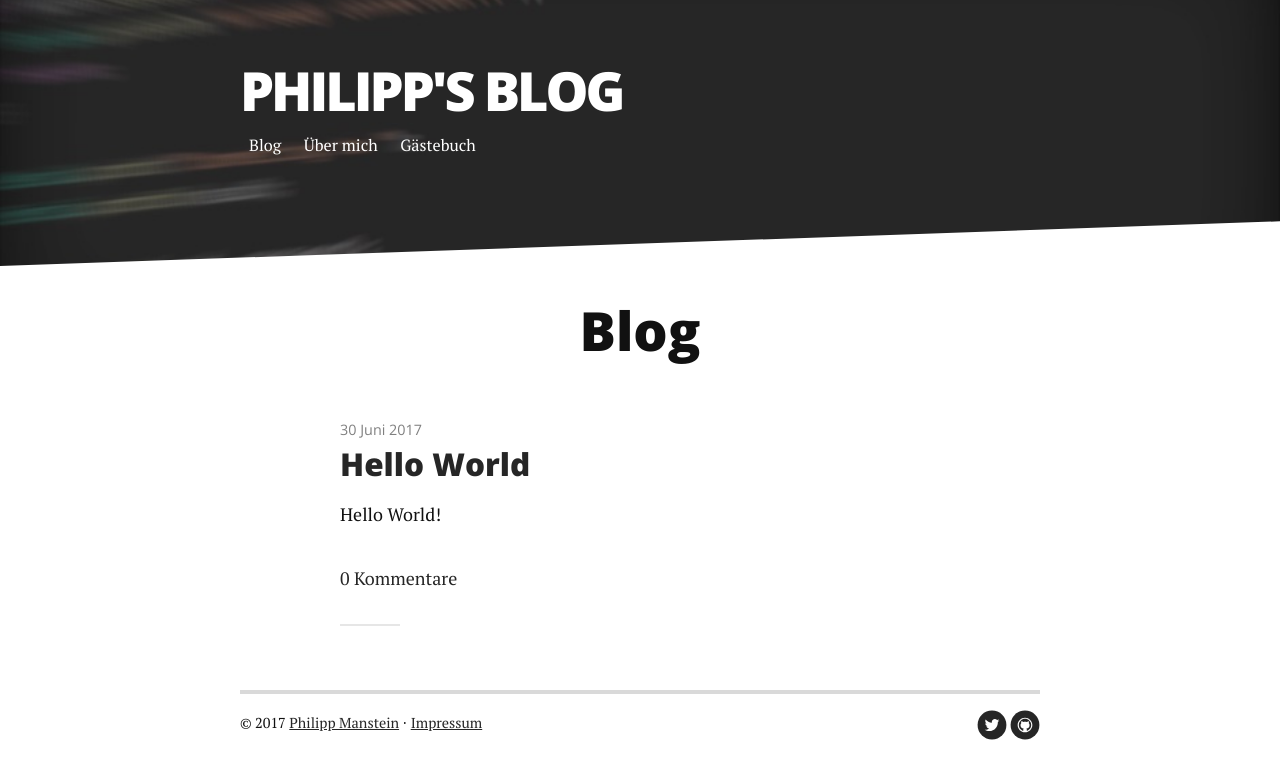
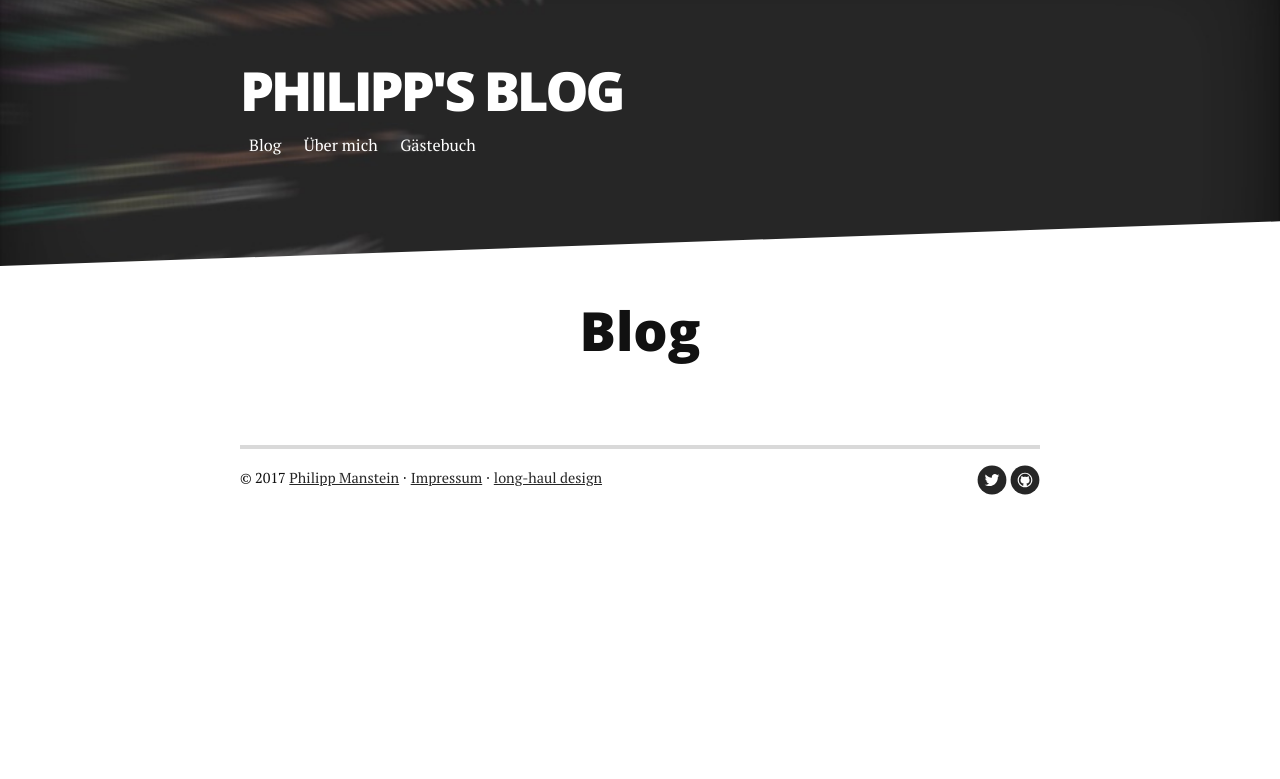
Before and after one commit to duglah/duglah.github.io, a Jekyll site: the page built from index.html, in a window 1280 px wide. Shown: the top 779 px of the page. Built offline with Jekyll 4.4.1, drawn with Linux system fonts in a browser that asks for light colours; nearby versions of some CDN libraries; the list of posts is cut into pages by our own code; comment, search, counter and statistics services are not loaded.

Commit message:
Removed test article, added design link to footer

```diff
--- a/_includes/footer.html
+++ b/_includes/footer.html
@@ -1,6 +1,8 @@
 <div class="footer">
    <div class="container">
-      <p class="copy">&copy; {{ site.time | date: '%Y' }} <a href="https://philippmanstein.com">Philipp Manstein</a> ⋅ <a href="/imprint/">Impressum</a></p>
+      <p class="copy">
+            &copy; {{ site.time | date: '%Y' }} <a href="https://philippmanstein.com">Philipp Manstein</a> ⋅ <a href="/imprint/">Impressum</a> ⋅ <a href="https://github.com/brianmaierjr/long-haul">long-haul design</a>
+      </p>
 
       <div class="footer-links">
          <ul class="noList">
--- a/_posts/2017-06-30-hello-world.markdown
+++ /dev/null
@@ -1,7 +0,0 @@
----
-layout: post
-title:  "Hello World"
-date:   2017-06-30
----
-
-Hello World!
--- a/index.html
+++ b/index.html
@@ -1,6 +1,6 @@
 ---
 layout: default
-title: Long Haul
+title: Philipp's Blog
 ---
 
 <div class="home" id="home">
```
